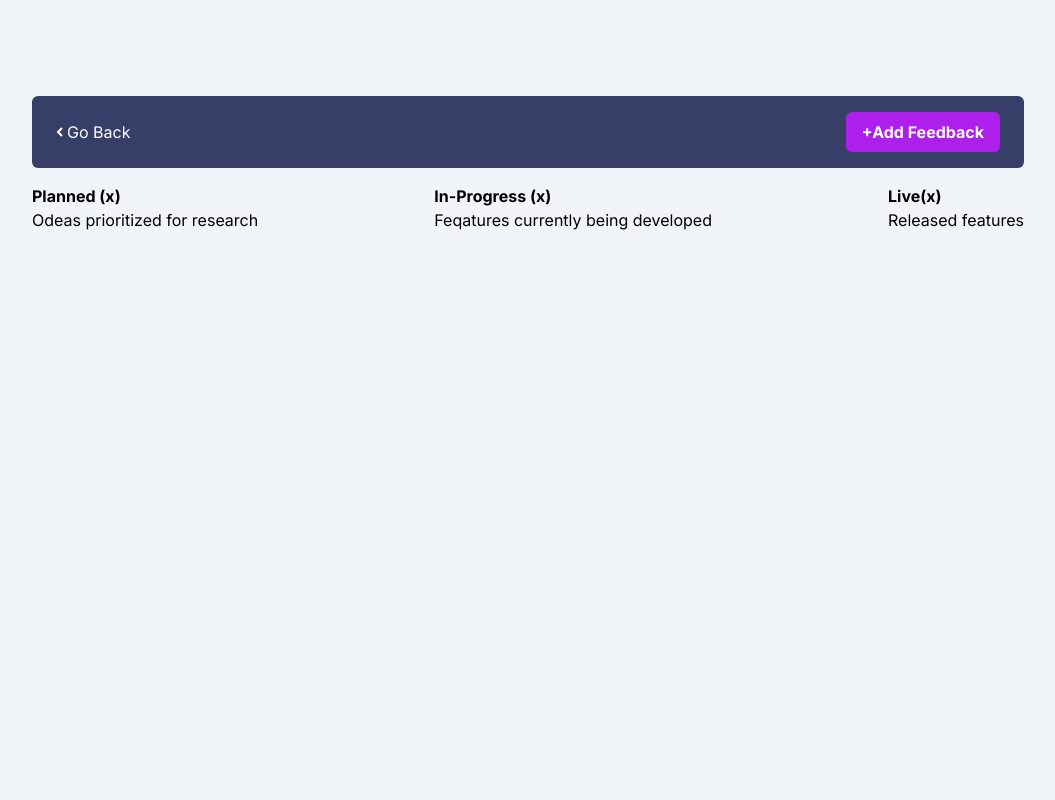
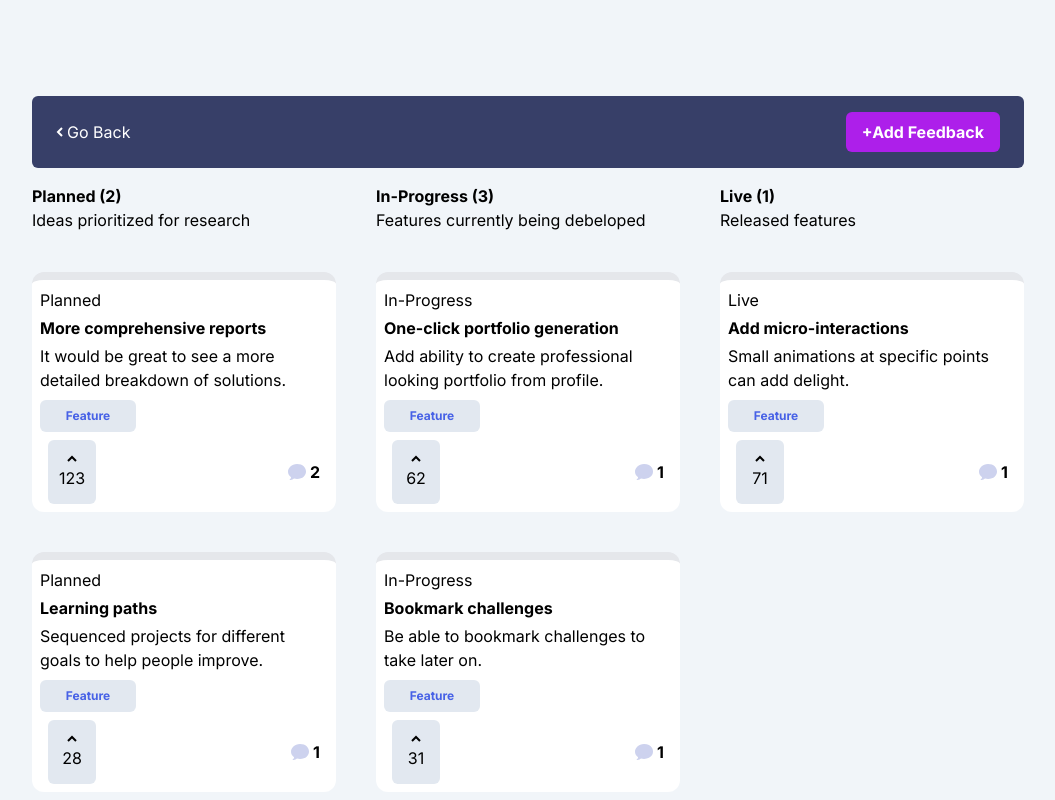
Before and after one commit to 10Nikus/Feedback, a Next.js app: page /roadmap in a window 1280 px wide. Shown: the top 800 px of the page, without its empty margins (112-1167 px from the left). Built offline with nearby package versions, Linux system fonts and the light colour scheme.

Commit message:
Refactor FeedbackListItem and HeaderButton components

```diff
--- /dev/null
+++ b/src/app/components/FeedbackList/CommentAmount.tsx
@@ -0,0 +1,14 @@
+export default function CommentAmount({ amount }: { amount: number }) {
+  return (
+    <div className="flex  justify-center items-center gap-1">
+      <svg width="18" height="16" xmlns="http://www.w3.org/2000/svg">
+        <path
+          d="M2.62 16H1.346l.902-.91c.486-.491.79-1.13.872-1.823C1.036 11.887 0 9.89 0 7.794 0 3.928 3.52 0 9.03 0 14.87 0 18 3.615 18 7.455c0 3.866-3.164 7.478-8.97 7.478-1.017 0-2.078-.137-3.025-.388A4.705 4.705 0 012.62 16z"
+          fill="#CDD2EE"
+          fillRule="nonzero"
+        />
+      </svg>
+      <p className="font-bold">{amount}</p>
+    </div>
+  );
+}
--- a/src/app/components/FeedbackList/FeedbackListItem.tsx
+++ b/src/app/components/FeedbackList/FeedbackListItem.tsx
@@ -1,5 +1,6 @@
 import Link from "next/link";
 import UpvoteButton from "./UpvoteButton";
+import CommentAmount from "./CommentAmount";
 
 export default function FeedbackListItem({ feedback }: any) {
   return (
@@ -17,16 +18,7 @@ export default function FeedbackListItem({ feedback }: any) {
           </Link>
         </div>
       </div>
-      <div className="flex  justify-center items-center gap-1">
-        <svg width="18" height="16" xmlns="http://www.w3.org/2000/svg">
-          <path
-            d="M2.62 16H1.346l.902-.91c.486-.491.79-1.13.872-1.823C1.036 11.887 0 9.89 0 7.794 0 3.928 3.52 0 9.03 0 14.87 0 18 3.615 18 7.455c0 3.866-3.164 7.478-8.97 7.478-1.017 0-2.078-.137-3.025-.388A4.705 4.705 0 012.62 16z"
-            fill="#CDD2EE"
-            fillRule="nonzero"
-          />
-        </svg>
-        <p className="font-bold">{feedback.comments?.length || 0}</p>
-      </div>
+      <CommentAmount amount={feedback.comments?.length || 0} />
     </div>
   );
 }
--- a/src/app/components/Header/HeaderButton.tsx
+++ b/src/app/components/Header/HeaderButton.tsx
@@ -2,7 +2,7 @@ export default function HeaderButton({
   children,
 }: Readonly<{ children: React.ReactNode }>) {
   return (
-    <button className="bg-slate-200 font-bold text-blue rounded-md px-3 py-2 w-24 text-xs ">
+    <button className="bg-slate-200 font-bold text-blue rounded-md my-2 px-3 py-2 w-24 text-xs ">
       {children}
     </button>
   );
--- /dev/null
+++ b/src/app/components/Summary/RoadmapItem.tsx
@@ -0,0 +1,29 @@
+import CommentAmount from "../FeedbackList/CommentAmount";
+import UpvoteButton from "../FeedbackList/UpvoteButton";
+import HeaderButton from "../Header/HeaderButton";
+
+export default function RoadmapItem({
+  color,
+  event,
+  title,
+}: {
+  color: string;
+  event: any;
+  title: string;
+}) {
+  // console.log(color);
+  return (
+    <div
+      className={`bg-white my-10 p-2 border-t-8  border-${color}-600 rounded-xl`}
+    >
+      <p>{title}</p>
+      <h1 className="font-bold my-1">{event.title}</h1>
+      <p>{event.description}</p>
+      <HeaderButton>Feature</HeaderButton>
+      <div className="flex justify-between px-2">
+        <UpvoteButton>{event.upvotes}</UpvoteButton>
+        <CommentAmount amount={event.comments?.length || 0} />
+      </div>
+    </div>
+  );
+}
--- /dev/null
+++ b/src/app/components/Summary/RoadmapList.tsx
@@ -0,0 +1,32 @@
+import RoadmapItem from "./RoadmapItem";
+
+export default function RoadmapEl({
+  title,
+  description,
+  data,
+  color,
+}: {
+  title: string;
+  description: string;
+  data: object[];
+  color: string;
+}) {
+  return (
+    <div>
+      <div>
+        <h1 className="font-bold text-left">
+          {title} ({data?.length})
+        </h1>
+        <p>{description}</p>
+      </div>
+      {data.map((event, index) => (
+        <RoadmapItem
+          key={index + title}
+          title={title}
+          color={color}
+          event={event}
+        />
+      ))}
+    </div>
+  );
+}
--- a/src/app/roadmap/page.tsx
+++ b/src/app/roadmap/page.tsx
@@ -1,33 +1,43 @@
 import FeedbuckButton from "../components/Header/FeedbackButton";
 import GoBackBtn from "../components/Header/GoBackBtn";
 import Navbar from "../components/Header/Navbar";
+import DATA from "../data.json";
+import RoadmapEl from "../components/Summary/RoadmapList";
+
+const ListData = DATA["productRequests"];
 
 export default function Roadmap() {
+  const PLANNED = ListData.filter((item: any) => item.status === "planned");
+  const INPROGRESS = ListData.filter(
+    (item: any) => item.status === "in-progress"
+  );
+  const LIVE = ListData.filter((item: any) => item.status === "live");
+
   return (
-    <main className="px-36 pt-20 bg-slate-100 h-svh">
+    <main className="px-36 pt-20 bg-slate-100">
       <Navbar>
         <GoBackBtn color="white" />
         <FeedbuckButton title="+Add Feedback" link="/new" />
       </Navbar>
-      <div className="flex w-full justify-between">
-        <div>
-          <div>
-            <h1 className="font-bold text-left">Planned (x)</h1>
-            <p>Odeas prioritized for research</p>
-          </div>
-        </div>
-        <div>
-          <div>
-            <h1 className="font-bold text-left">In-Progress (x)</h1>
-            <p>Feqatures currently being developed</p>
-          </div>
-        </div>
-        <div>
-          <div>
-            <h1 className="font-bold text-left">Live(x)</h1>
-            <p>Released features</p>
-          </div>
-        </div>
+      <div className="grid grid-cols-3 gap-10">
+        <RoadmapEl
+          title="Planned"
+          description="Ideas prioritized for research"
+          data={PLANNED}
+          color="orange"
+        />
+        <RoadmapEl
+          title="In-Progress"
+          description="Features currently being debeloped"
+          data={INPROGRESS}
+          color="violet"
+        />
+        <RoadmapEl
+          title="Live"
+          description="Released features"
+          data={LIVE}
+          color="green"
+        />
       </div>
     </main>
   );
```
